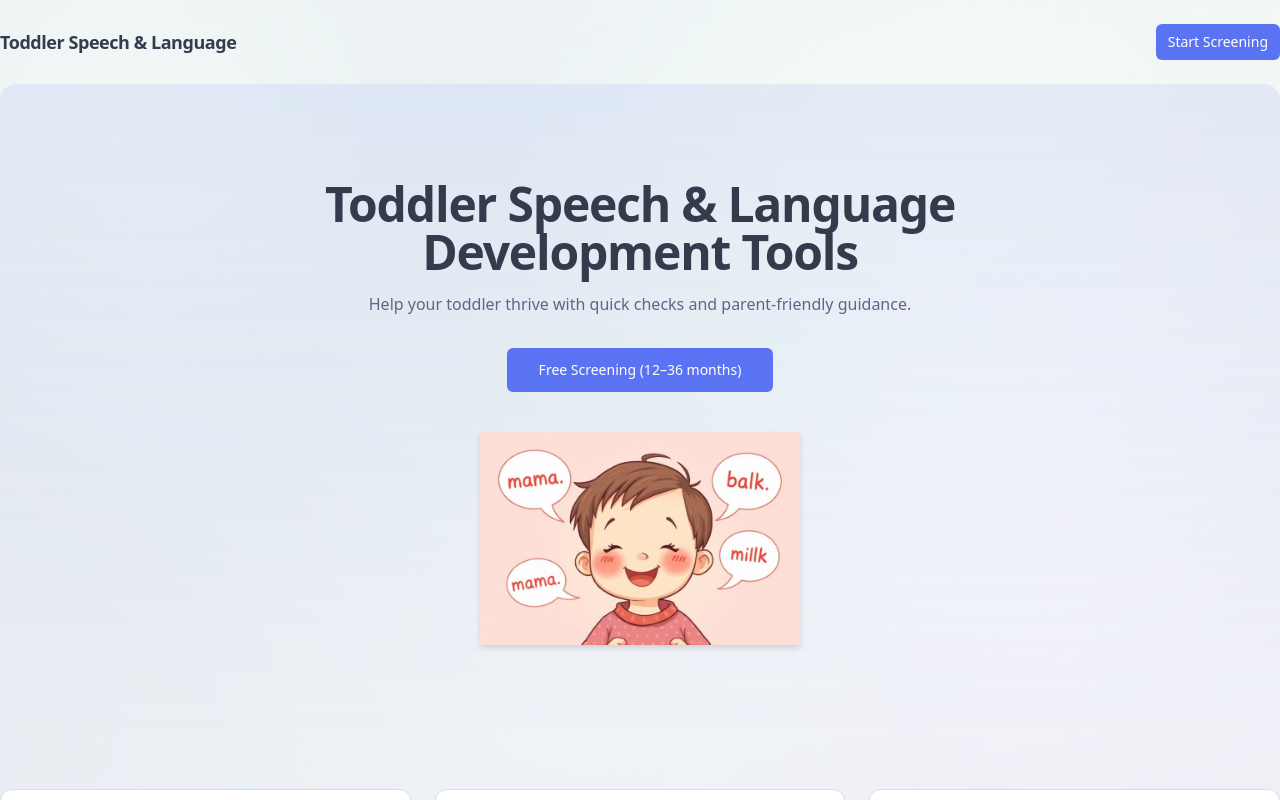
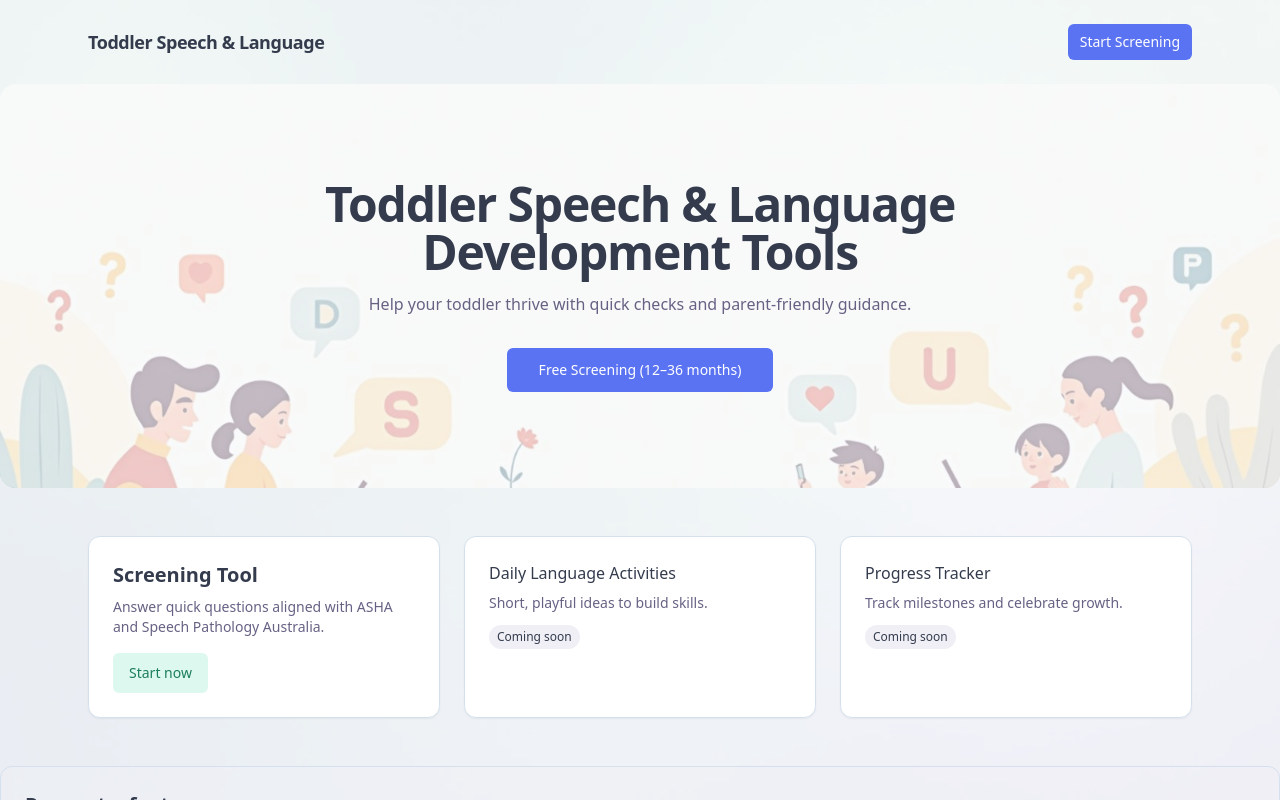
Before and after one commit to AselaDarshan/little-talk-buddy, a React (Vite) app: page / in a window 1280 px wide. Built offline with nearby package versions, Linux system fonts and the light colour scheme.

Commit message:
Add padding and cover image
Add left and right padding to the top bar and tools list on the landing page. Generate and implement an eye-catching, modern, and relevant cover image.

```diff
--- a/src/pages/Index.tsx
+++ b/src/pages/Index.tsx
@@ -4,7 +4,7 @@ import { Input } from "@/components/ui/input";
 import { Textarea } from "@/components/ui/textarea";
 import { useToast } from "@/components/ui/use-toast";
 import Seo from "@/components/Seo";
-import heroDoodle from "@/assets/welcome-doodle.png";
+import heroCover from "@/assets/hero-cover.png";
 const Index = () => {
   const { toast } = useToast();
 
@@ -44,6 +44,7 @@ const Index = () => {
 
       <div className="min-h-dvh flex flex-col">
         <header className="py-6">
+          <div className="max-w-6xl mx-auto px-4 md:px-6">
             <nav className="flex items-center justify-between">
               <Link to="/" className="text-lg font-semibold tracking-tight">
                 Toddler Speech & Language
@@ -54,11 +55,16 @@ const Index = () => {
                 </Link>
               </div>
             </nav>
+          </div>
         </header>
 
         <main className="flex-1">
-          <section className="py-16 md:py-24 text-center bg-gradient-to-b from-primary/10 to-transparent rounded-2xl">
-            <div className="max-w-3xl mx-auto px-4">
+          <section
+            className="relative py-16 md:py-24 text-center rounded-2xl bg-cover bg-center"
+            style={{ backgroundImage: `url(${heroCover})` }}
+          >
+            <div className="absolute inset-0 bg-background/70 rounded-2xl" aria-hidden="true"></div>
+            <div className="relative max-w-3xl mx-auto px-4">
               <h1 className="text-3xl md:text-5xl font-bold tracking-tight">Toddler Speech & Language Development Tools</h1>
               <p className="mt-4 text-muted-foreground">
                 Help your toddler thrive with quick checks and parent-friendly guidance.
@@ -68,18 +74,11 @@ const Index = () => {
                   <Button size="lg">Free Screening (12–36 months)</Button>
                 </Link>
               </div>
-              <div className="mt-10 flex justify-center">
-                <img
-                  src={heroDoodle}
-                  alt="Toddler speech screening doodle illustration"
-                  loading="lazy"
-                  className="w-[320px] h-auto drop-shadow-md"
-                />
-              </div>
             </div>
           </section>
 
-          <section className="mt-12 grid gap-6 md:grid-cols-3">
+          <section className="mt-12">
+            <div className="max-w-6xl mx-auto px-4 md:px-6 grid gap-6 md:grid-cols-3">
               <article className="bg-card text-card-foreground rounded-xl border p-6 shadow-sm">
                 <h2 className="text-xl font-semibold">Screening Tool</h2>
                 <p className="text-sm text-muted-foreground mt-2">
@@ -101,6 +100,7 @@ const Index = () => {
                 <p className="text-sm text-muted-foreground mt-2">Track milestones and celebrate growth.</p>
                 <span className="mt-3 inline-flex text-xs px-2 py-1 rounded-full bg-muted">Coming soon</span>
               </article>
+            </div>
           </section>
 
           <section className="mt-12">
```
Also changed, not shown: src/assets/hero-cover.png (added). Lines whose indentation alone changed are shown as unchanged.
